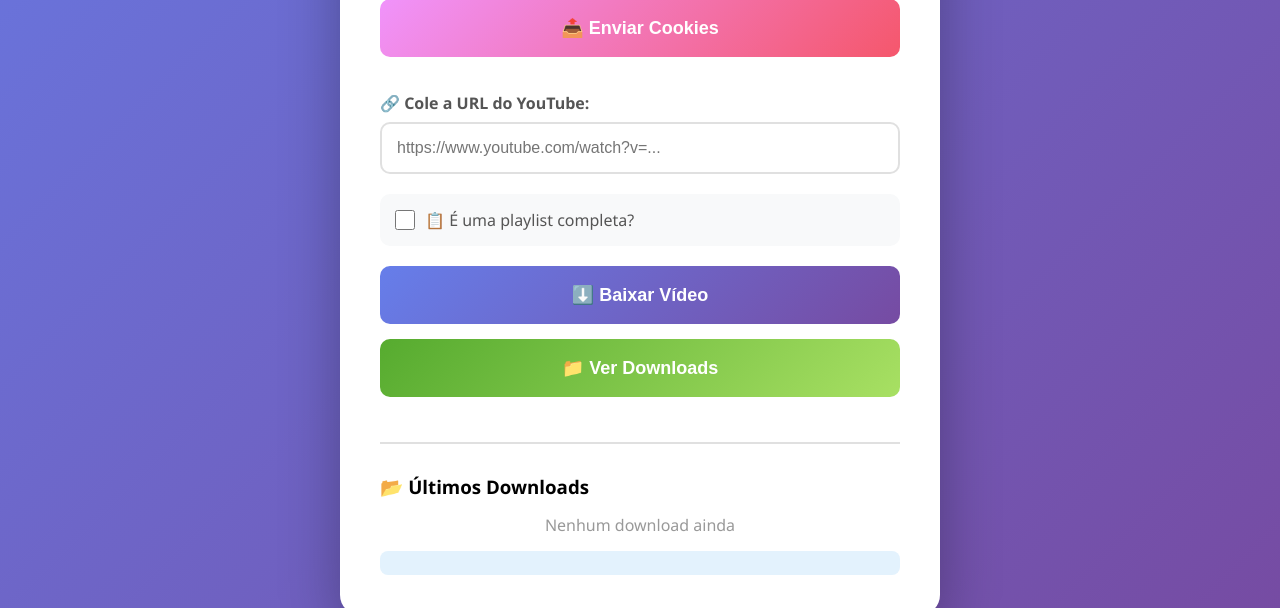
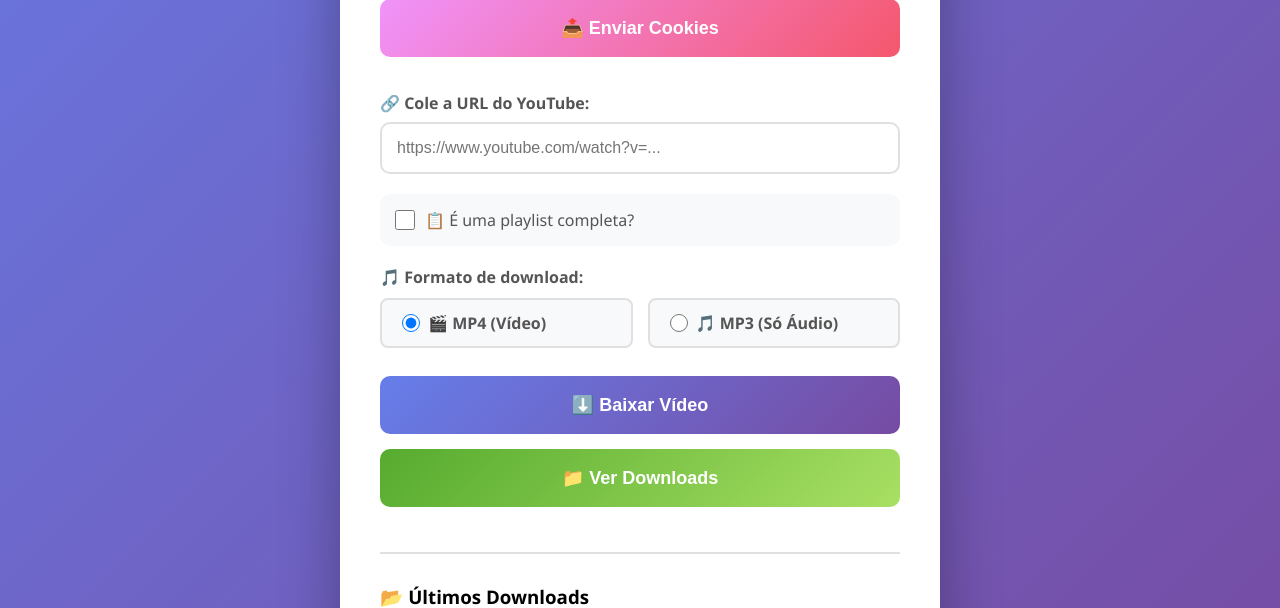
Before and after one commit to KairoHenriqueTI/-youtube-downloader, a Flask app: page / in a window 1280 px wide. Shown: the part 569-1177 px from the top of the page. Run offline with Flask 3, Linux system fonts and the light colour scheme; data that the repository does not hold is empty.

Commit message:
Adiciona opção de escolher entre MP4 (vídeo) e MP3 (áudio)

```diff
--- a/app.py
+++ b/app.py
@@ -38,24 +38,15 @@ def download_video():
         data = request.json
         url = data.get('url')
         is_playlist = data.get('is_playlist', False)
+        format_type = data.get('format_type', 'mp4')  # 'mp4' ou 'mp3'
 
         if not url:
             return jsonify({'success': False, 'error': 'URL não fornecida'}), 400
 
+        # Configurações base
         ydl_opts = {
-            'format': 'bv*+ba/b',  # Melhor vídeo + melhor áudio, ou melhor disponível
             'outtmpl': os.path.join(DOWNLOAD_FOLDER, '%(title)s.%(ext)s'),
             'noplaylist': not is_playlist,
-            'merge_output_format': 'mp4',
-            'postprocessors': [
-                {
-                    'key': 'FFmpegVideoConvertor',
-                    'preferedformat': 'mp4',
-                },
-                {
-                    'key': 'FFmpegMetadata',
-                }
-            ],
             'user_agent': 'Mozilla/5.0 (Windows NT 10.0; Win64; x64) AppleWebKit/537.36',
             'extractor_args': {
                 'youtube': {
@@ -73,6 +64,27 @@ def download_video():
             'no_warnings': False,
         }
 
+        # Configurar formato específico
+        if format_type == 'mp3':
+            ydl_opts['format'] = 'bestaudio/best'
+            ydl_opts['postprocessors'] = [{
+                'key': 'FFmpegExtractAudio',
+                'preferredcodec': 'mp3',
+                'preferredquality': '192',
+            }]
+        else:  # mp4
+            ydl_opts['format'] = 'bv*+ba/b'
+            ydl_opts['merge_output_format'] = 'mp4'
+            ydl_opts['postprocessors'] = [
+                {
+                    'key': 'FFmpegVideoConvertor',
+                    'preferedformat': 'mp4',
+                },
+                {
+                    'key': 'FFmpegMetadata',
+                }
+            ]
+
         # Usar cookies se existir
         if os.path.exists(COOKIES_FILE):
             ydl_opts['cookiefile'] = COOKIES_FILE
@@ -83,10 +95,10 @@ def download_video():
             if is_playlist:
                 videos = info.get('entries', [])
                 titles = [v.get('title', 'Unknown') for v in videos if v]
-                message = f'✅ Playlist baixada com sucesso! {len(titles)} vídeos baixados.'
+                message = f'✅ Playlist baixada com sucesso! {len(titles)} arquivos em {format_type.upper()}.'
             else:
                 title = info.get('title', 'Unknown')
-                message = f'✅ Vídeo "{title}" baixado com sucesso!'
+                message = f'✅ "{title}" baixado em {format_type.upper()}!'
 
         return jsonify({
             'success': True,
@@ -110,6 +122,7 @@ def download_video():
 def list_downloads():
     try:
         files = glob.glob(os.path.join(DOWNLOAD_FOLDER, '*.mp4'))
+        files += glob.glob(os.path.join(DOWNLOAD_FOLDER, '*.mp3'))
         files.sort(key=os.path.getmtime, reverse=True)
 
         file_list = []
--- a/templates/index.html
+++ b/templates/index.html
@@ -266,6 +266,20 @@
             <label for="playlist">📋 É uma playlist completa?</label>
         </div>
 
+        <div class="input-group">
+            <label>🎵 Formato de download:</label>
+            <div style="display: flex; gap: 15px; margin-top: 10px;">
+                <label style="display: flex; align-items: center; cursor: pointer; background: #f8f9fa; padding: 12px 20px; border-radius: 8px; border: 2px solid #e0e0e0; flex: 1;">
+                    <input type="radio" name="format" value="mp4" checked style="margin-right: 8px; width: 18px; height: 18px; cursor: pointer;">
+                    <span>🎬 MP4 (Vídeo)</span>
+                </label>
+                <label style="display: flex; align-items: center; cursor: pointer; background: #f8f9fa; padding: 12px 20px; border-radius: 8px; border: 2px solid #e0e0e0; flex: 1;">
+                    <input type="radio" name="format" value="mp3" style="margin-right: 8px; width: 18px; height: 18px; cursor: pointer;">
+                    <span>🎵 MP3 (Só Áudio)</span>
+                </label>
+            </div>
+        </div>
+
         <button onclick="downloadVideo()">⬇️ Baixar Vídeo</button>
         <button class="btn-secondary" onclick="listDownloads()">📁 Ver Downloads</button>
 
@@ -287,6 +301,7 @@
         async function downloadVideo() {
             const url = document.getElementById('url').value.trim();
             const isPlaylist = document.getElementById('playlist').checked;
+            const formatType = document.querySelector('input[name="format"]:checked').value;
             const messageDiv = document.getElementById('message');
             const loading = document.querySelector('.loading');
             const button = document.querySelector('button');
@@ -308,7 +323,8 @@
                     },
                     body: JSON.stringify({
                         url: url,
-                        is_playlist: isPlaylist
+                        is_playlist: isPlaylist,
+                        format_type: formatType
                     })
                 });
 
```
